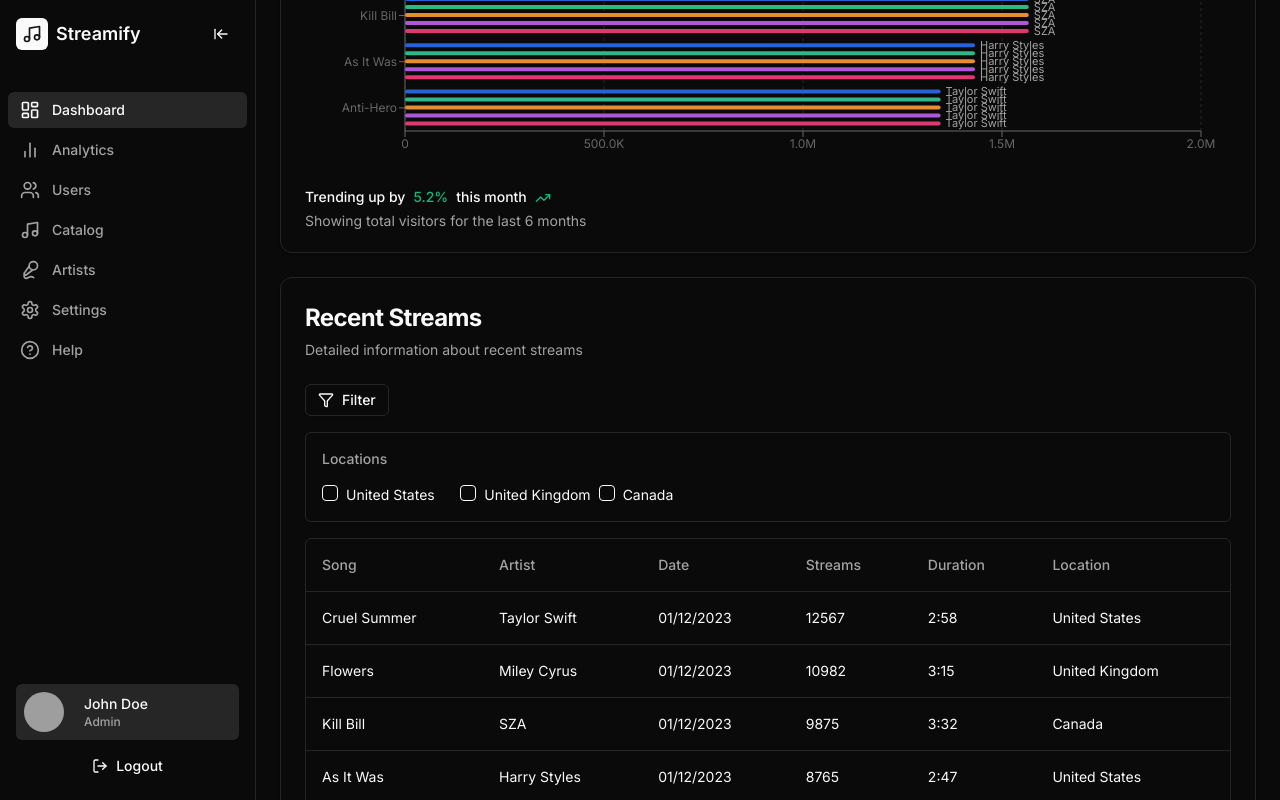
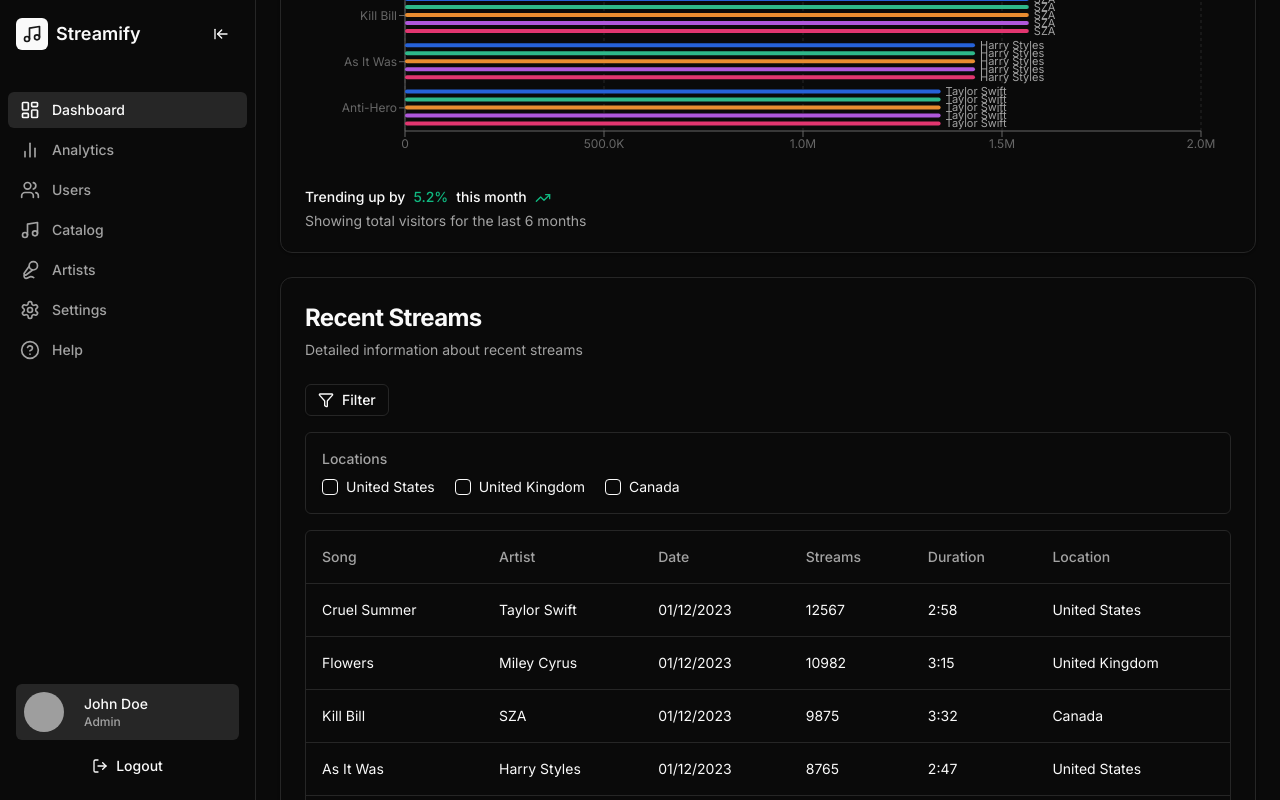
Before and after one commit to Satyark/streamify-speedy-labs-assignment, a Next.js app: page / in a window 1280 px wide. Both pictures are taken after a click on the button "Filter". Shown: the part 1287-2087 px from the top of the page. Built offline with nearby package versions, Linux system fonts and the light colour scheme; grey boxes are pictures that could not be loaded.

Commit message:
ui: fixed padding

```diff
--- a/components/dashboard/StreamTable.tsx
+++ b/components/dashboard/StreamTable.tsx
@@ -29,9 +29,9 @@ const StreamTable = () => {
    {isFilterOpen && <div className='flex flex-row gap-4 mb-4 ml-6 mr-6 border rounded-md p-4'>
         <div className='flex flex-col gap-2'>
             <h3 className='text-sm font-medium text-muted-foreground'>Locations</h3>
-            <div className='grid grid-cols-3 gap-2'>
+            <div className='flex gap-5'>
                 {locations.map((location) => (
-                    <span key={location} className='flex gap-2 text-sm mt-2'>
+                    <span key={location} className='flex items-center justify-start gap-2 text-sm'>
                     <Checkbox key={location} checked={selectedLocations.includes(location)} onCheckedChange={(checked) => {
                         if (checked) {
                             setSelectedLocations([...selectedLocations, location]);
--- a/components/layout/Sidebar.tsx
+++ b/components/layout/Sidebar.tsx
@@ -97,7 +97,7 @@ const Sidebar : React.FC<SidebarProps> = ({ className }) => {
             </Avatar>
             {!isCollapsed && <span className='text-sm font-medium'>John Doe <p className='text-xs text-muted-foreground'>Admin</p></span>}
             </div>
-            <Button variant="ghost" className="w-full" onClick={toggleCollapsed}>
+            <Button variant="ghost" className="w-full">
                 <LogOut className="h-5 w-5" />
                 {!isCollapsed && <span>Logout</span>}
             </Button>
```
